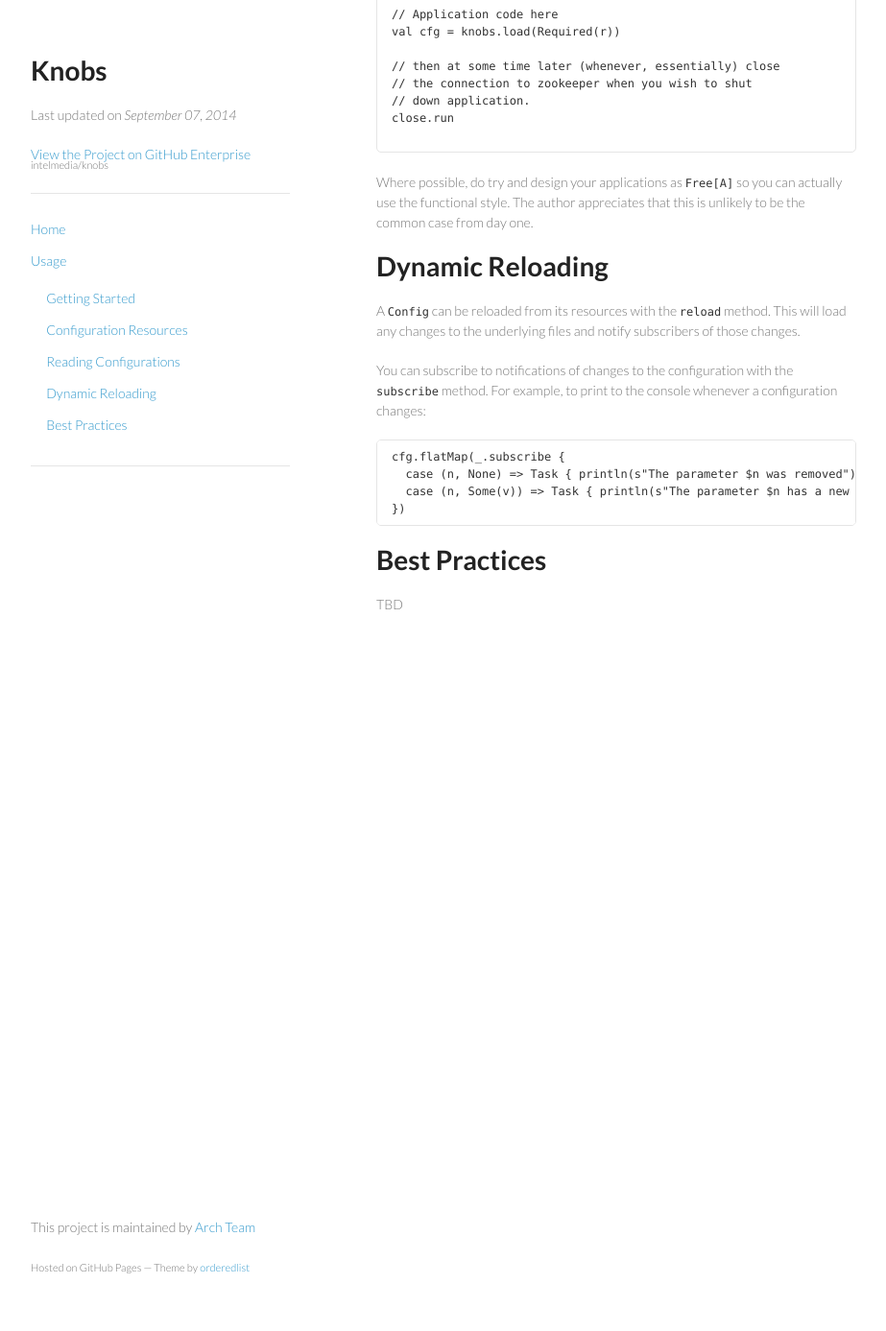
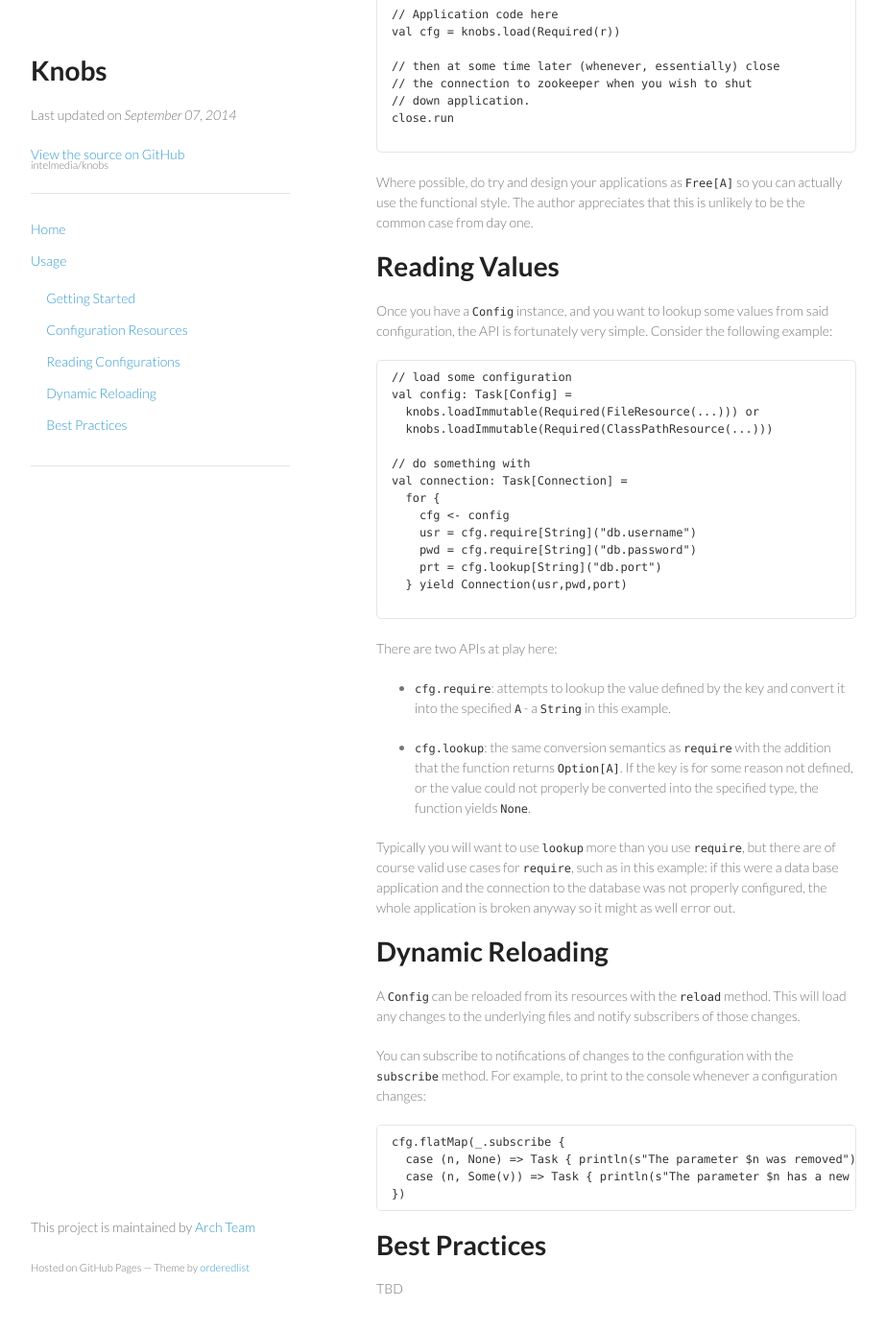
Before and after one commit to Verizon/knobs, a Jekyll site: the page built from usage/index.md, in a window 1280 px wide and 1400 px high, scrolled down 3541 px. Shown: the top 1387 px of the window at 96% size, without its empty margins (178-1101 px from the left). Built offline with Jekyll 4.4.1, drawn with Linux system fonts in a browser that asks for light colours; Markdown is read by kramdown in place of the engine named in the settings.

Commit message:
updated the documentation

````diff
--- a/_config.yml
+++ b/_config.yml
@@ -1,7 +1,7 @@
 name: Knobs
 markdown: redcarpet
 highlighter: true
-baseurl: "/pages/intelmedia/knobs/"
+# baseurl: "/pages/intelmedia/knobs/"
 # for local development, switch the above with the below
-# baseurl: "/"
+baseurl: "/"
 github_repo: intelmedia/knobs
--- a/_layouts/default.html
+++ b/_layouts/default.html
@@ -18,7 +18,8 @@
       <header>
         <h1>{{ site.name }}</h1>
         <p>Last updated on <em>{{ site.time | date: '%B %d, %Y' }}</em></p>
-        <p class="view"><a href="https://github.svc.oncue.com/{{ site.github_repo }}">View the Project on GitHub Enterprise <small>{{ site.github_repo }}</small></a></p>
+        <p class="view"><a href="https://github.svc.oncue.com/{{ site.github_repo }}">View the source on GitHub<br/>
+        <small>{{ site.github_repo }}</small></a></p>
         <hr />
 
         <ol>
--- a/usage/index.md
+++ b/usage/index.md
@@ -165,6 +165,36 @@ close.run
 
 Where possible, do try and design your applications as `Free[A]` so you can actually use the functional style. The author appreciates that this is unlikely to be the common case from day one.
 
+<a name="reading"></a>
+
+# Reading Values
+
+Once you have a `Config` instance, and you want to lookup some values from said configuration, the API is fortunately very simple. Consider the following example:
+
+```
+// load some configuration
+val config: Task[Config] =
+  knobs.loadImmutable(Required(FileResource(...))) or
+  knobs.loadImmutable(Required(ClassPathResource(...)))
+
+// do something with
+val connection: Task[Connection] =
+  for {
+    cfg <- config
+    usr = cfg.require[String]("db.username")
+    pwd = cfg.require[String]("db.password")
+    prt = cfg.lookup[String]("db.port")
+  } yield Connection(usr,pwd,port)
+
+```
+
+There are two APIs at play here:
+
+* `cfg.require`: attempts to lookup the value defined by the key and convert it into the specified `A` - a `String` in this example.
+
+* `cfg.lookup`: the same conversion semantics as `require` with the addition that the function returns `Option[A]`. If the key is for some reason not defined, or the value could not properly be converted into the specified type, the function yields `None`.
+
+Typically you will want to use `lookup` more than you use `require`, but there are of course valid use cases for `require`, such as in this example: if this were a data base application and the connection to the database was not properly configured, the whole application is broken anyway so it might as well error out.
 
 
 <a name="reloading"></a>
````
